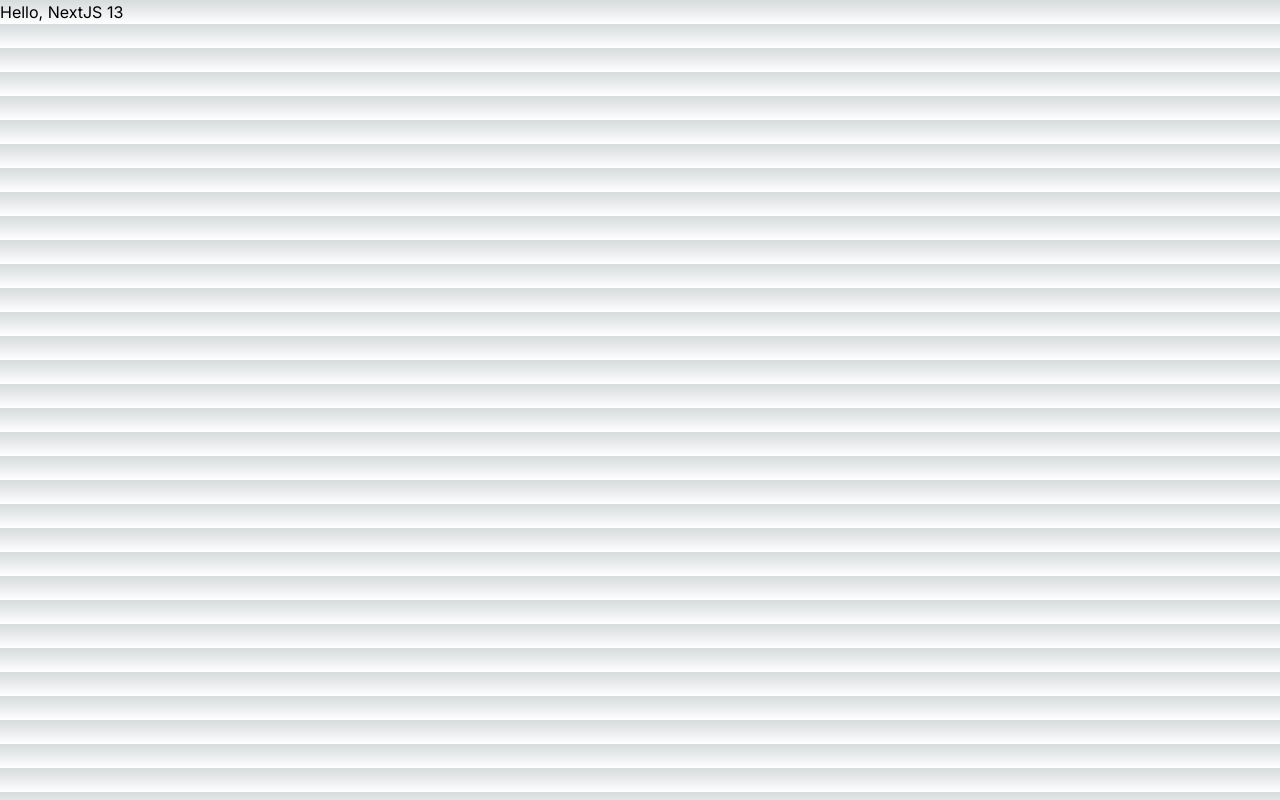
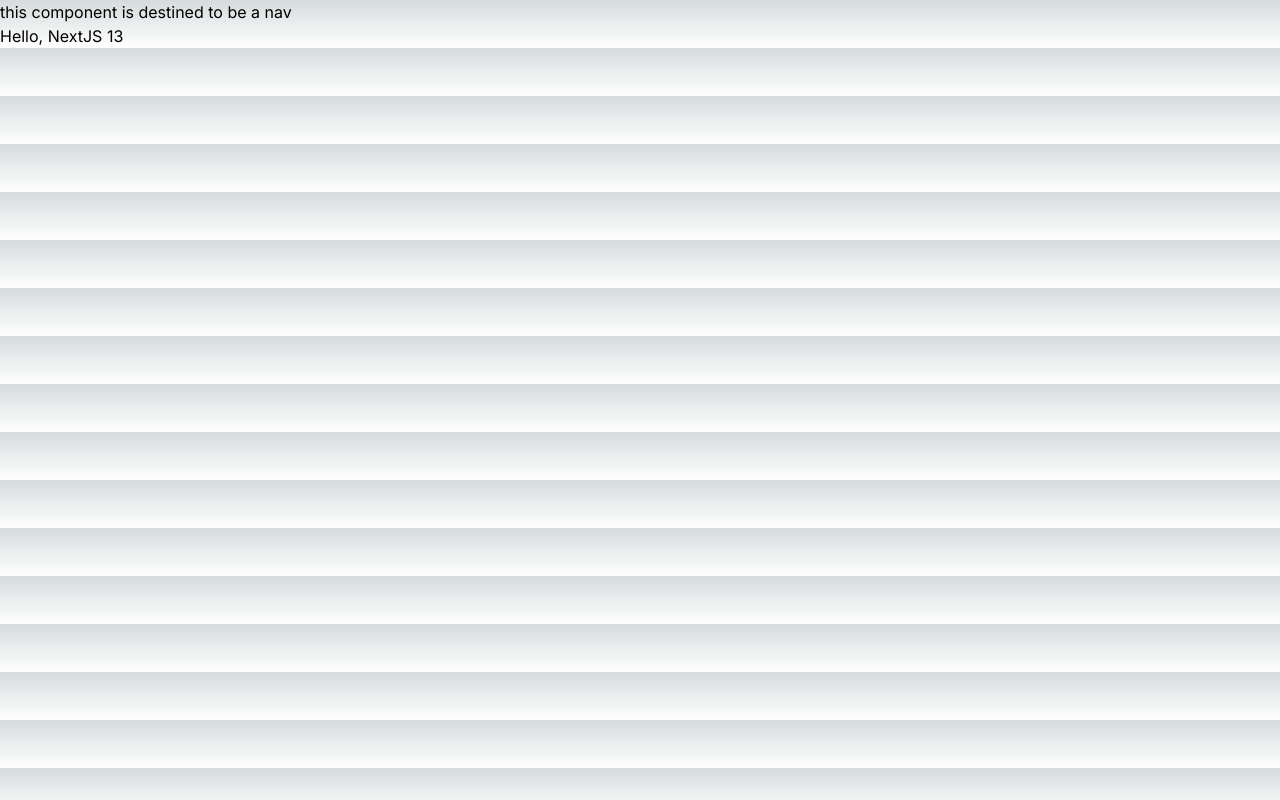
Before and after one commit to faun3/nextAppTest, a Next.js app: page /hello in a window 1280 px wide. Built offline with nearby package versions, Linux system fonts and the light colour scheme.

Commit message:
add loader page (with artificial server side delay -- thanks next.js)

```diff
--- a/app/hello/page.tsx
+++ b/app/hello/page.tsx
@@ -1,3 +1,4 @@
-export default function Page() {
+export default async function Page() {
+  await new Promise((resolve) => setTimeout(resolve, 1000));
   return <div>Hello, NextJS 13</div>;
 }
--- a/app/layout.tsx
+++ b/app/layout.tsx
@@ -16,7 +16,10 @@ export default function RootLayout({
 }) {
   return (
     <html lang="en">
-      <body className={inter.className}>{children}</body>
+      <body className={inter.className}>
+        <nav>this component is destined to be a nav</nav>
+        {children}
+      </body>
     </html>
   );
 }
--- /dev/null
+++ b/app/loading.tsx
@@ -0,0 +1,3 @@
+export default function Loading() {
+  return <div>Loading . . .</div>;
+}
--- /dev/null
+++ b/app/not-found.tsx
@@ -0,0 +1,3 @@
+export default function NotFound() {
+  return <div className="text-center">uh oh big mistake(404)</div>;
+}
```
